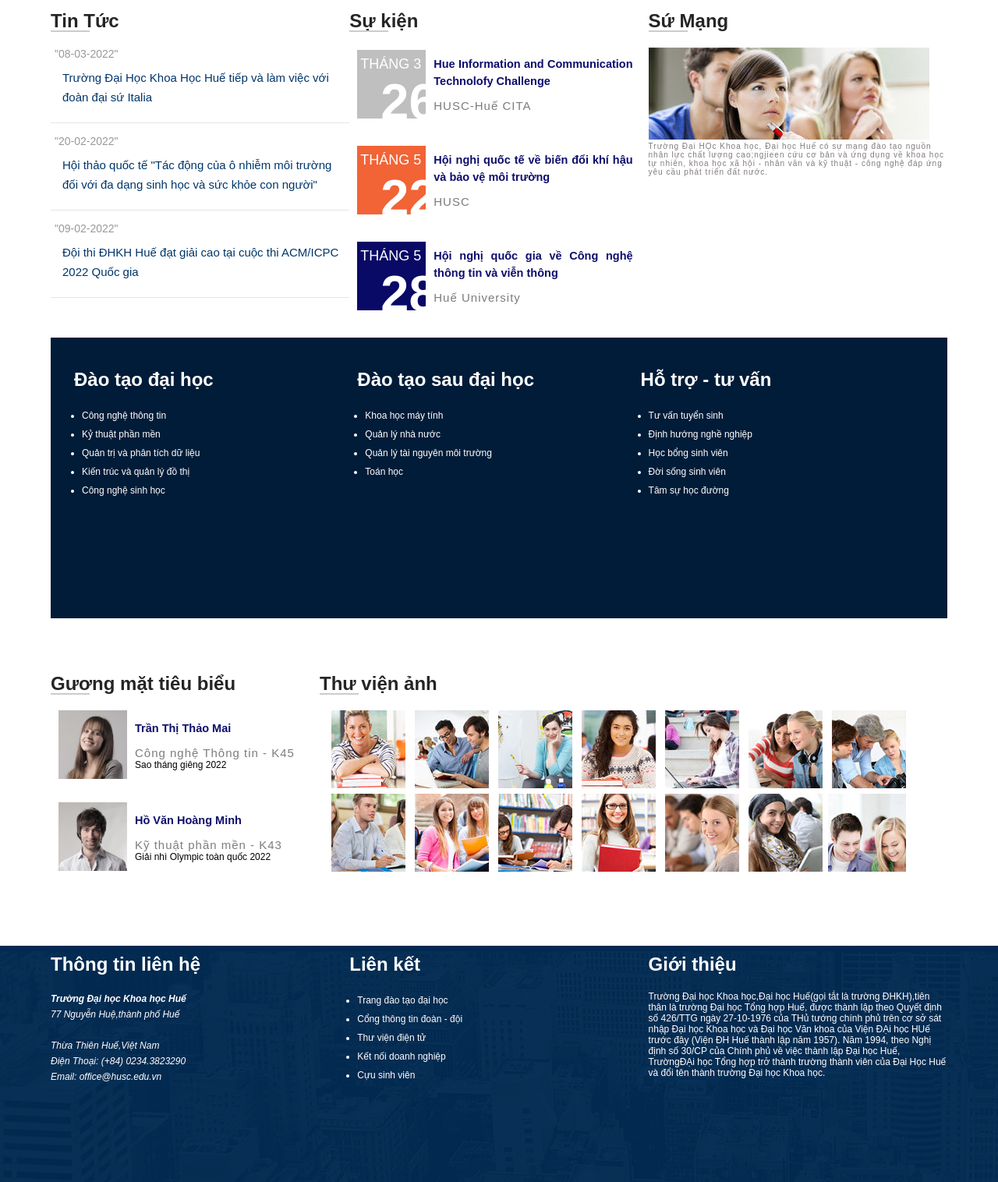
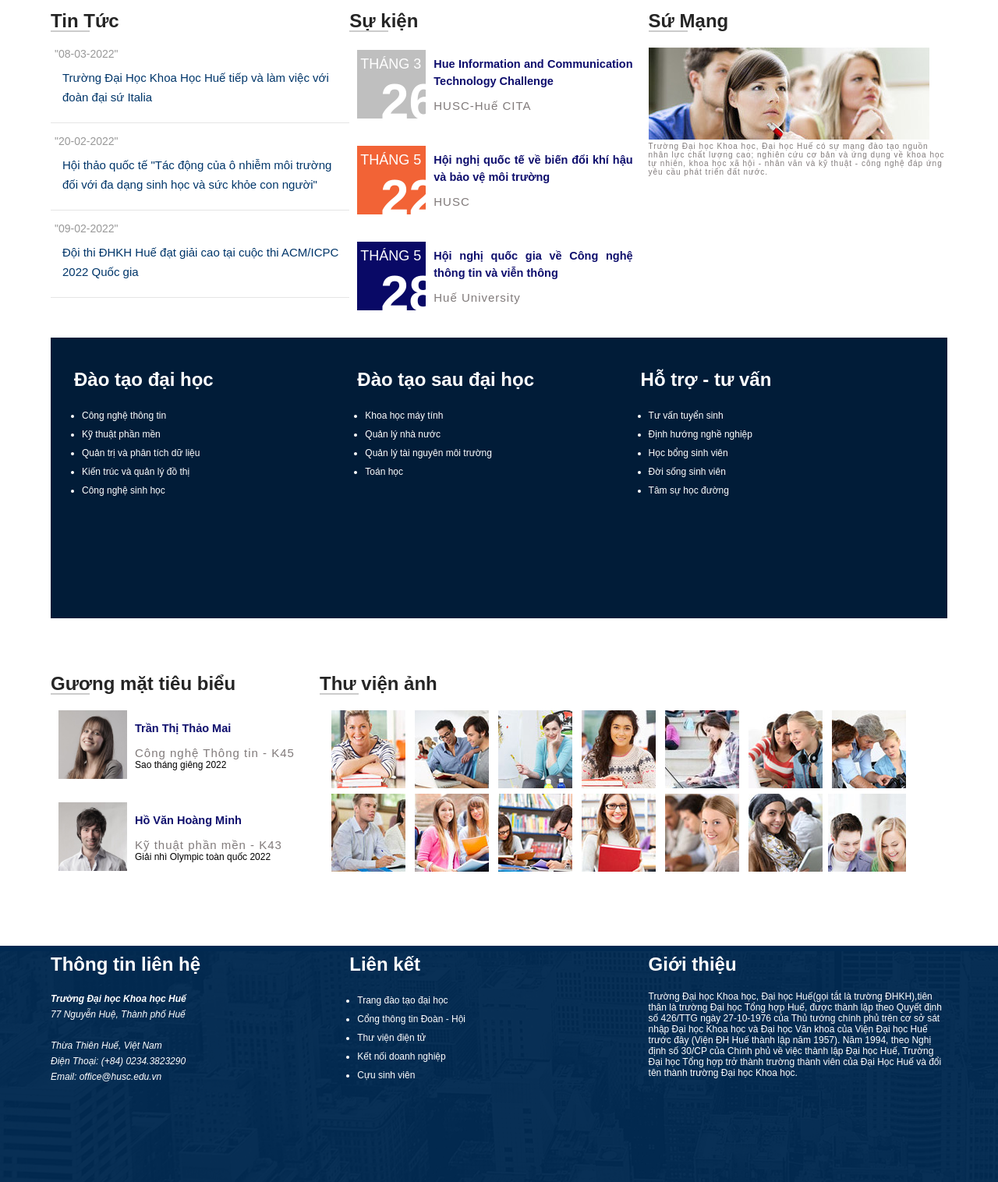
Before and after one commit to thanhdatpb/Web-School, a plain HTML site: page Webschool/index.html in a window 1280 px wide. Shown: the part 512-2028 px from the top of the page at 78% size. Drawn offline with Linux system fonts and the light colour scheme.

Commit message:
update index.html

```diff
--- a/Webschool/index.html
+++ b/Webschool/index.html
@@ -114,7 +114,7 @@
                     <h1 class="item__calendar-day">26</h1>
                 </div>
                 <div class="item__content">
-                    <h3 class="item__content-heading">Hue Information and Communication Technolofy Challenge</h3>
+                    <h3 class="item__content-heading">Hue Information and Communication Technology Challenge</h3>
                     <span class="item__content-place">HUSC-Huế CITA</span>
                 </div>
             </div>
@@ -142,8 +142,8 @@
         <div class="container-3col-item">
             <h2 class="box-title line-after-gray">Sứ Mạng</h2>
             <img src="./images/about-us.jpg" alt="" />
-            <span class="item__content-place-1">Trường Đại HỌc Khoa học, Đại học Huế có sự mạng đào tạo
-                nguồn nhân lực chất lượng cao;ngjieen cứu cơ bản và ứng dụng về khoa học tự nhiên, khoa
+            <span class="item__content-place-1">Trường Đại học Khoa học, Đại học Huế có sự mạng đào tạo
+                nguồn nhân lực chất lượng cao; nghiên cứu cơ bản và ứng dụng về khoa học tự nhiên, khoa
                 học xã hội - nhân văn và kỹ thuật - công nghệ đáp ứng yêu cầu phát triển đất nước.
             </span>
 
@@ -158,7 +158,7 @@
                     <a href="#">Công nghệ thông tin</a>
                 </li>
                 <li class="hero">
-                    <a href="#">Kỷ thuật phần mền</a>
+                    <a href="#">Kỹ thuật phần mền</a>
                 </li>
                 <li class="hero">
                     <a href="#">Quản trị và phân tích dữ liệu</a>
@@ -284,9 +284,9 @@
                     <address>
                         <strong>Trường Đại học Khoa học Huế</strong>
                         <br>
-                        <span>77 Nguyễn Huệ,thành phố Huế</span>
+                        <span>77 Nguyễn Huệ, Thành phố Huế</span>
                         <br><br>
-                        <span>Thừa Thiên Huế,Việt Nam</span>
+                        <span>Thừa Thiên Huế, Việt Nam</span>
                         <br>
                         <span title="Telephone">Điện Thoại:</span> (+84) 0234.3823290
                         <br>
@@ -302,7 +302,7 @@
                         <a href="#">Trang đào tạo đại học</a>
                     </li>
                     <li class="hero">
-                        <a href="#">Cổng thông tin đoàn - đội</a>
+                        <a href="#">Cổng thông tin Đoàn - Hội</a>
                     </li>
                     <li class="hero">
                         <a href="#">Thư viện điện tử</a>
@@ -319,11 +319,11 @@
                 <h2 class="box-title line-after-blue::after" >Giới thiệu</h2>
                 <div class="textwidget"><aside>
 
-                    <span>Trường Đại học Khoa học,Đại học Huế(gọi tắt là trường ĐHKH),tiên thân
+                    <span>Trường Đại học Khoa học, Đại học Huế(gọi tắt là trường ĐHKH),tiên thân
                         là trường Đại học Tổng hợp Huế, được thành lập theo Quyết định số 426/TTG
-                        ngày 27-10-1976 của THủ tướng chính phủ trên cơ sở sát nhập Đại học Khoa học
-                        và Đại học Văn khoa của Viện ĐẠi học HUế trước đây (Viện ĐH Huế thành lập năm 1957).
-                        Năm 1994, theo Nghị định số 30/CP của Chính phủ về việc thành lập Đại học Huế, TrườngĐẠi học Tổng hợp trở thành
+                        ngày 27-10-1976 của Thủ tướng chính phủ trên cơ sở sát nhập Đại học Khoa học
+                        và Đại học Văn khoa của Viện Đại học Huế trước đây (Viện ĐH Huế thành lập năm 1957).
+                        Năm 1994, theo Nghị định số 30/CP của Chính phủ về việc thành lập Đại học Huế, Trường Đại học Tổng hợp trở thành
                         trường thành viên của Đại Học Huế và đổi tên thành trường Đại học Khoa học.
                     </span>
 
```
